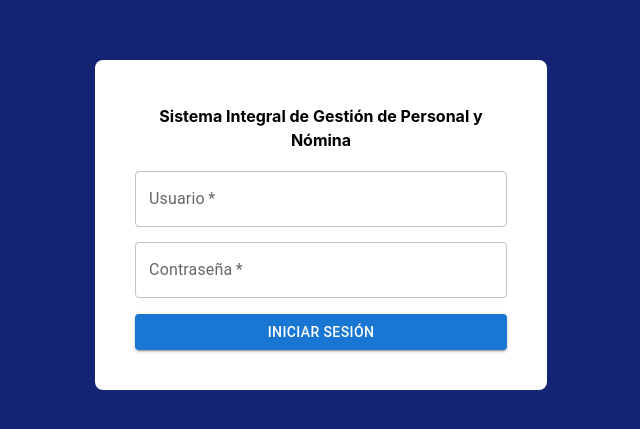
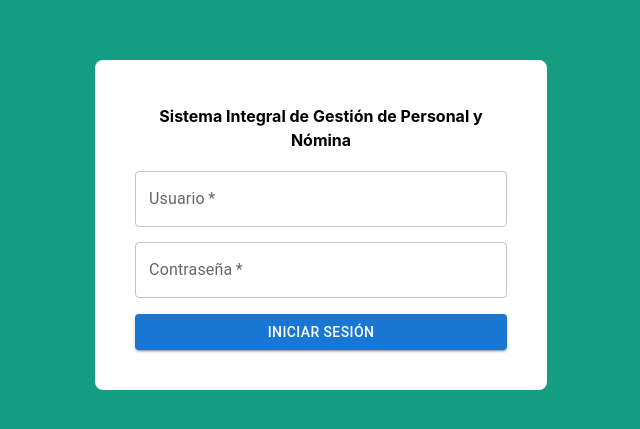
Before and after one commit to alexis1179/rrhhu-front, a React (Vite) app: page / in a window 1280 px wide. Shown: the part 175-604 px from the top of the page, without its empty margins (319-959 px from the left). Built offline with nearby package versions, Linux system fonts and the light colour scheme.

Commit message:
Update Login.css
test

```diff
--- a/src/Styles/Login.css
+++ b/src/Styles/Login.css
@@ -4,7 +4,7 @@
     place-items: center;
     height: 100vh;
     width: 100vw;
-    background-color: rgb(21, 35, 117);
+    background-color: rgb(20, 157, 128);
 }
 
 .login-title{
```
